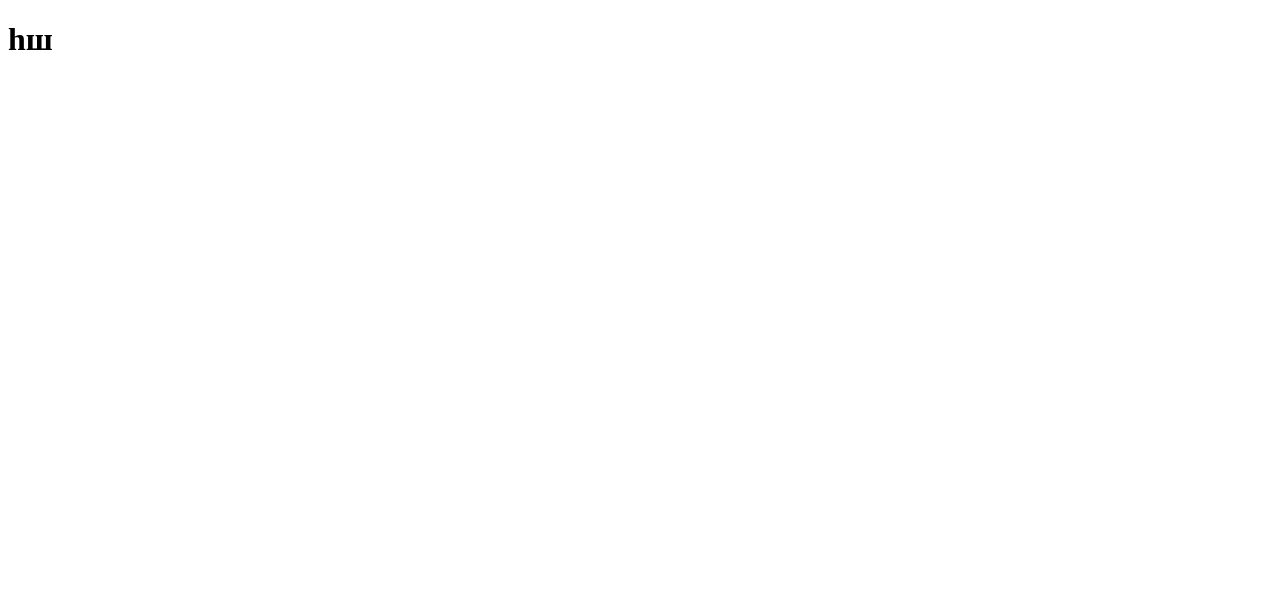
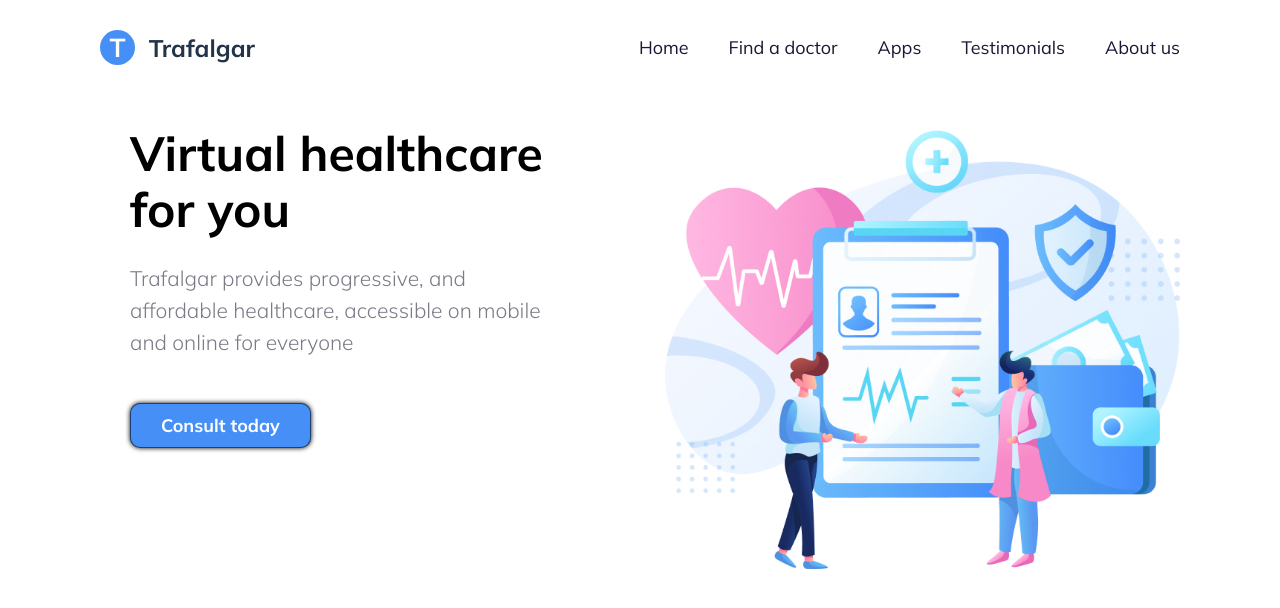
Before and after one commit to Alexey353836/Health, a plain HTML site: page index.html in a window 1280 px wide. Drawn offline with Linux system fonts and the light colour scheme.

Commit message:
header, nav , main

```diff
--- a/css/index.css
+++ b/css/index.css
@@ -0,0 +1,195 @@
+*,*::before, *::after{
+    box-sizing: border-box;
+}
+*{
+    padding: 0;
+    margin: 0;
+    border: 0;
+}
+h1, h2, h3, h4, h5, h6, p{
+    margin: 0;
+    padding: 0;
+}
+img{
+    display: block;
+    max-width: 100%;
+    margin: 0;
+    padding: 0;
+}
+a{
+    text-decoration: none;
+}
+button::-moz-focus-inner{
+    padding: 0;border: 0;
+}
+ul li{
+    list-style: none;
+}
+input,button,textarea{
+    font-family: inherit;
+}
+:root{
+    --hyfen: #1F1534;
+    --main-color: #458FF6;
+    ---button-hover: #2372df;
+}
+
+
+
+
+body{
+    margin: 0;
+    padding: 0;
+    font-family: 'Mulish', sans-serif;
+    color: var(--hyfen);
+}
+/* main-container */
+.main-container {
+    max-width: 1600px;
+    min-width: 300px;
+    margin: 0 auto;
+}
+/* logo */
+.logo {
+    display: flex;
+    align-items: center;
+    justify-content: space-between ;
+    width: 155px;
+}
+.logo__link{
+    width: 35px;
+    height: 35px;
+    margin: 0;
+    padding: 5px;
+    background: #458FF6;
+    border-radius: 50%;
+    text-decoration: none;
+    transition: 0.2s;
+    display: flex;
+    align-items: center;
+    justify-content: center;
+}
+.logo__link:hover{
+    background-color: var(---button-hover);
+}
+.logo__link:active{
+    transform: scale(1.1);
+}
+.logo__logo {
+    color: #FFF;
+    font-size: 26px;
+    font-weight: 700;
+    padding: 0;
+    margin: 0;
+
+}
+.logo__text {
+    color: #233348;
+    font-size: 24px;
+    font-style: normal;
+    font-weight: 700;
+    padding: 0;
+    margin: 0;
+}
+/* button */
+.button {
+    min-width: 50px;
+    border-radius: 10px;;
+    background: var(--main-color);
+    padding: 10px 30px;
+    box-shadow: #000000 0 0 5px;
+    border: solid 1px #0000008d;
+    transition: 0.2s;
+
+    color: #FFF;
+    font-size: 18px;
+    font-weight: 700;
+}
+.button:hover{
+   background-color: var(---button-hover);
+}
+button:active{
+    transform: scale(1.1);
+}
+
+
+
+
+/* header */
+.header {
+    display: flex;
+    align-items: center;
+    justify-content: space-between;
+    padding: 30px 100px;
+}
+.nav {
+    display: flex;
+    align-items: center;
+    list-style: none;
+}
+.nav__li{
+    margin-right: 40px;
+    transition: 0.2s;
+}
+.nav__li:active{
+    transform: scale(1.1);
+}
+.nav__li:last-child{
+    margin-right: 0px;
+}
+.nav__link {
+    color: var(--hyfen);
+    font-size: 18px;
+    font-weight: 400;
+    text-decoration: none;
+    line-height: 2px;
+    transition: o.2s;
+}
+.nav__link:hover{
+    color: var(--main-color);
+}
+.menu-bar {
+    display: none;
+    cursor: pointer;
+    transition: 0.2s;
+}
+.menu-bar:active{
+    transform: scale(1.1);
+}
+.menu-bar-icon {
+    font-size: 18px;
+}
+
+/* main */
+.main {
+    display: grid;
+    grid-template-columns: 1fr 1fr;
+    gap: 20px;
+    padding: 30px 100px;
+    max-height: 600px;
+    margin-left: 30px;
+}
+.main__box-1 {
+    max-width: 430px;
+}
+.main__title {
+    color: #000;
+    font-size: 48px;
+    font-weight: 700;
+    line-height: 56px;
+    margin: 0;
+    padding: 0;
+    margin-bottom: 25px;
+}
+.main__text {
+    color: #7D7987;
+    font-size: 21px;
+    font-weight: 300;
+    line-height: 32px;
+    margin: 0;
+    padding: 0;
+    margin-bottom: 45px;
+}
+.img__main {
+    width: 100%;
+}
--- a/css/media.css
+++ b/css/media.css
@@ -0,0 +1,42 @@
+@media screen and (max-width: 1100px) {
+    .main-container {
+        max-width: 800px;
+    }
+/* header */
+    .header {
+        padding: 20px;
+    }
+    /* nav */
+    .nav {
+        display: none;
+    }
+    .menu-bar {
+        display: flex;
+        align-items: center;
+        justify-content: end;
+    }
+
+/* main */
+    .main {
+        display: grid;
+        grid-template-columns: 1fr;
+        grid-template-rows: 2fr;
+        gap: 0px;
+        padding: 10px 20px;
+        max-height: 600px;
+        margin-left: 30px;
+    }
+    .main__box-1 {
+    max-width: 100%;
+    }
+}
+
+@media screen and (max-width: 600px) {
+
+/* main */
+    .main__title {
+        font-size: 35px;
+        line-height: 35px;
+
+    }
+}
--- a/index.html
+++ b/index.html
@@ -3,11 +3,54 @@
 <head>
     <meta charset="UTF-8">
     <meta name="viewport" content="width=device-width, initial-scale=1.0">
+    <script src="https://kit.fontawesome.com/7852f64c69.js" crossorigin="anonymous"></script>
+    <link rel="preconnect" href="https://fonts.googleapis.com">
+<link rel="preconnect" href="https://fonts.gstatic.com" crossorigin>
+<link href="https://fonts.googleapis.com/css2?family=Inter:wght@400;500;600;700&family=Montserrat:wght@600&family=Mulish:wght@300;400;500;600;700&family=Noto+Sans:ital,wght@0,400;1,600&family=Playfair+Display&family=Poppins:wght@400;600;700&family=Roboto:wght@400;500&display=swap" rel="stylesheet">
+
     <title>Віртуальна охорона здоров'ядля вас</title>
     <link rel="stylesheet" href="css/index.css">
     <link rel="stylesheet" href="css/media.css">
 </head>
 <body>
-    <h1>hш</h1>
+   <div class="main-container">
+
+    <!-- header -->
+        <header class="header">
+            <div class="logo">
+                <a href="#" class="logo__link"><p class="logo__logo">T</p></a>
+                <p class="logo__text">Trafalgar</p>
+            </div>
+            <ul class="nav">
+                <li class="nav__li"><a href="#" class="nav__link">Home</a></li>
+                <li class="nav__li"><a href="#" class="nav__link">Find a doctor</a></li>
+                <li class="nav__li"><a href="#" class="nav__link">Apps</a></li>
+                <li class="nav__li"><a href="#" class="nav__link">Testimonials</a></li>
+                <li class="nav__li"><a href="#" class="nav__link">About us</a></li>
+            </ul>
+            <div class="menu-bar">
+                <i class="menu-bar-icon fas fa-bars"></i>
+            </div>
+        </header>
+
+        <!-- main -->
+        <section class="main">
+            <div class="main__box-1">
+                <h1 class="main__title">
+                    Virtual healthcare for you
+                </h1>
+                <p class="main__text">
+                    Trafalgar provides progressive, and affordable
+                    healthcare, accessible on mobile and online
+                    for everyone
+                </p>
+                <button class="button">Consult today</button>
+            </div>
+            <div class="nain__box-2">
+                <img src="img/main.jpg" alt="" class="img__main">
+            </div>
+        </section>
+
+   </div>
 </body>
 </html>
```
Also changed, not shown: img/main.jpg (added).
